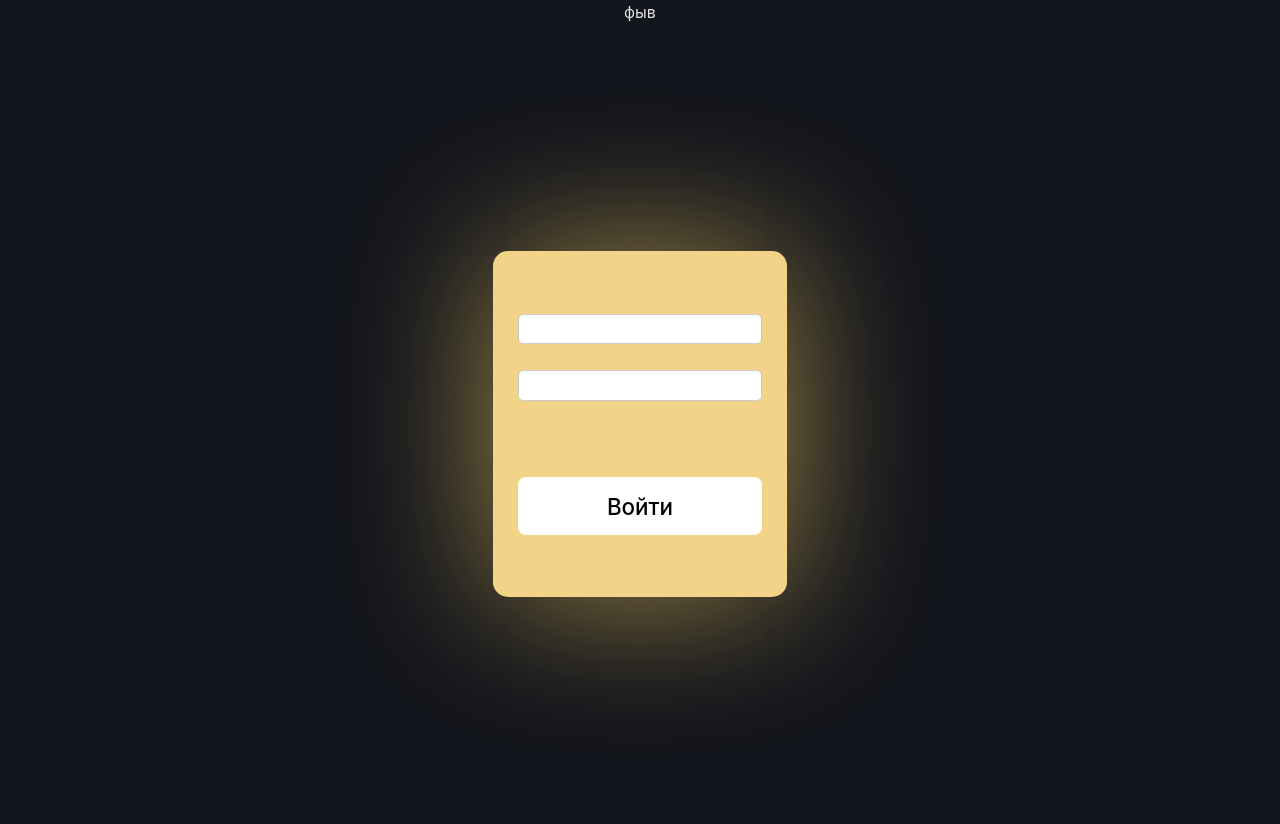
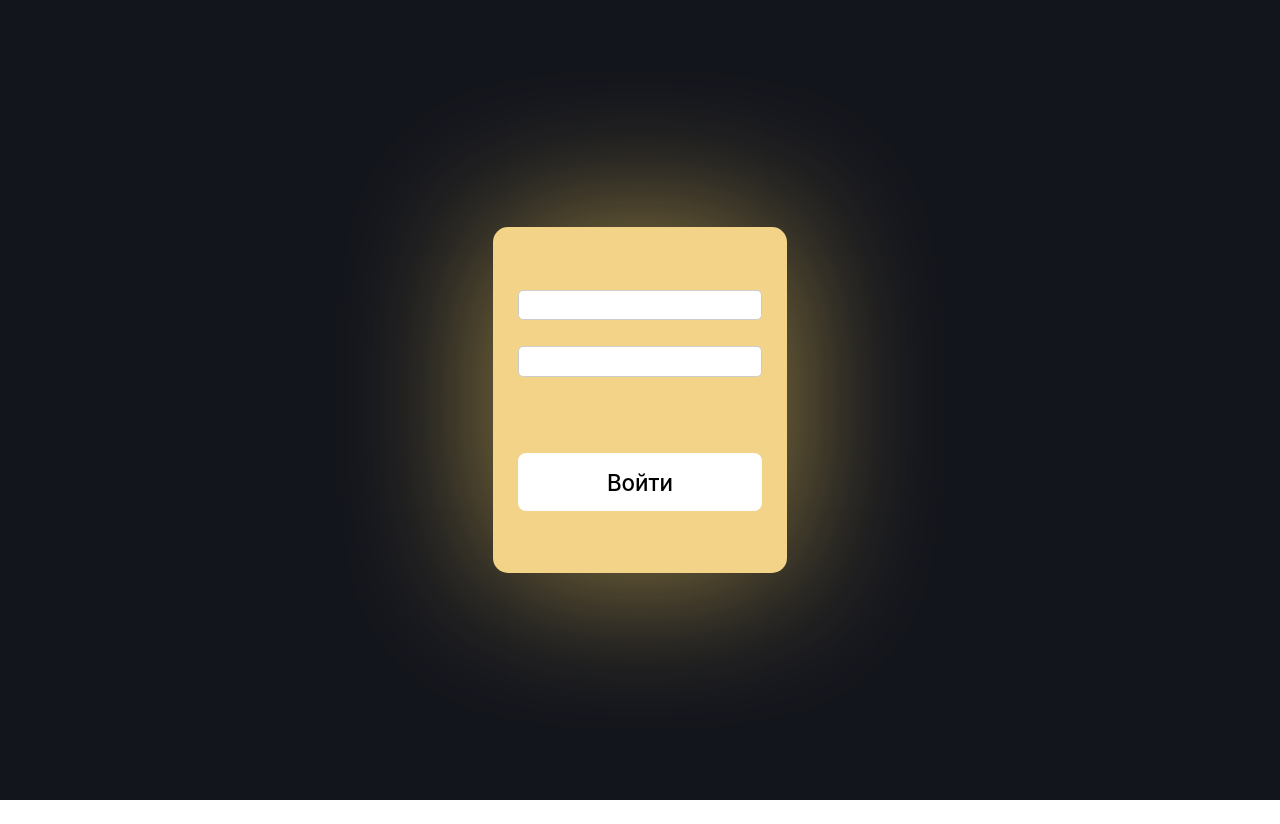
Before and after one commit to DemiFarkov/Gamification, a React (Vite) app: page / in a window 1280 px wide. After the commit the page ends 800 px from the top, so only its background shows below. Built offline with nearby package versions, Linux system fonts and the light colour scheme.

Commit message:
Update App.jsx

```diff
--- a/src/App.jsx
+++ b/src/App.jsx
@@ -17,7 +17,7 @@ import CreateTest from "./pages/createTest/createTest";
 function App() {
   return (
     <>
-      <section className="formContainer">фыв
+      <section className="formContainer">
         <Routes>
           <Route path="/" element={<AutorizationForm />} />
           <Route path="*" element={<Not />} />
```
